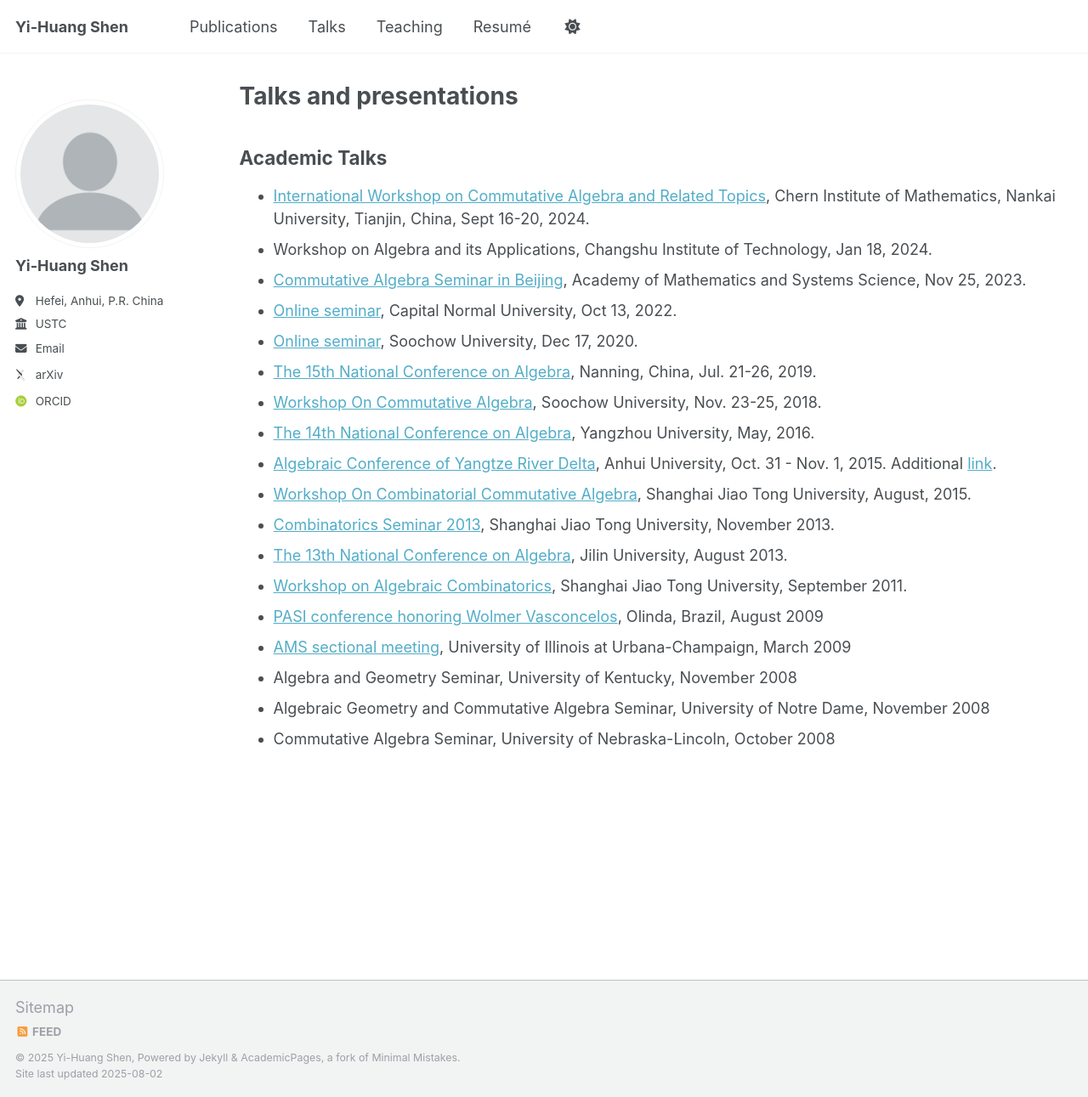
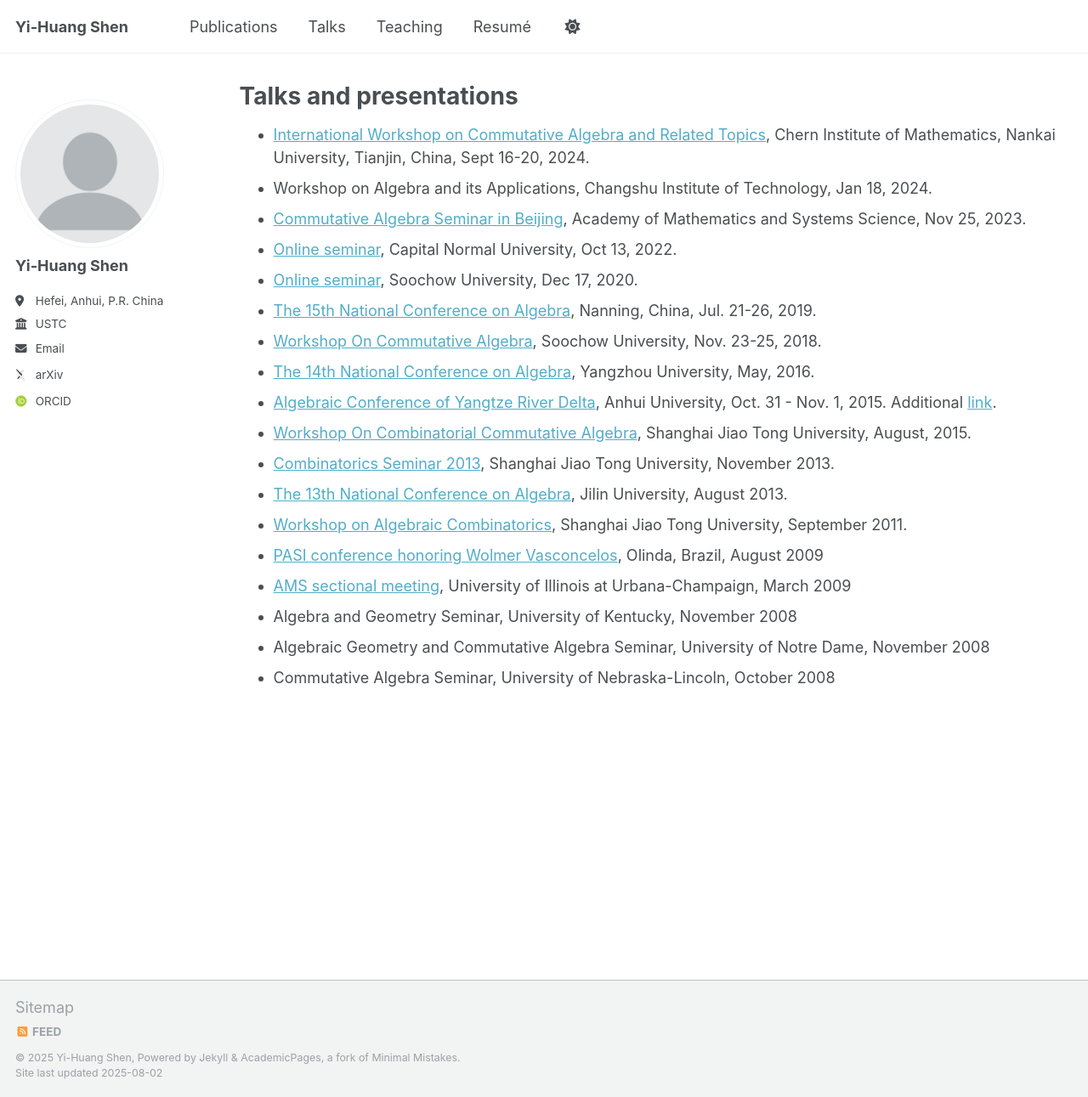
Before and after one commit to YiHuangShen-USTC/YiHuangShen-USTC.github.io, a Jekyll site: the page built from _pages/talks.md, in a window 1280 px wide and 1291 px high. Shown: the whole window at 85% size. Built offline with Jekyll 4.4.1, drawn with Linux system fonts in a browser that asks for light colours; some web fonts are replaced; a script that is not in the unit is left out.

Commit message:
update talks

```diff
--- a/_pages/talks.md
+++ b/_pages/talks.md
@@ -5,7 +5,6 @@ permalink: /talks/
 author_profile: true
 ---
 
-## Academic Talks
 * <a href="http://www.cim.nankai.edu.cn/2024/0116/c7185a535448/page.htm">International Workshop on Commutative Algebra and Related Topics</a>, Chern Institute of Mathematics, Nankai University, Tianjin, China, Sept 16-20, 2024.
 * Workshop on Algebra and its Applications, Changshu Institute of Technology, Jan 18, 2024.
 * <a href="https://sites.google.com/site/manolisctsakiris/seminar">Commutative Algebra Seminar in Beijing</a>, Academy of Mathematics and Systems Science, Nov 25, 2023.
```
Also changed, not shown: 1 other file.
